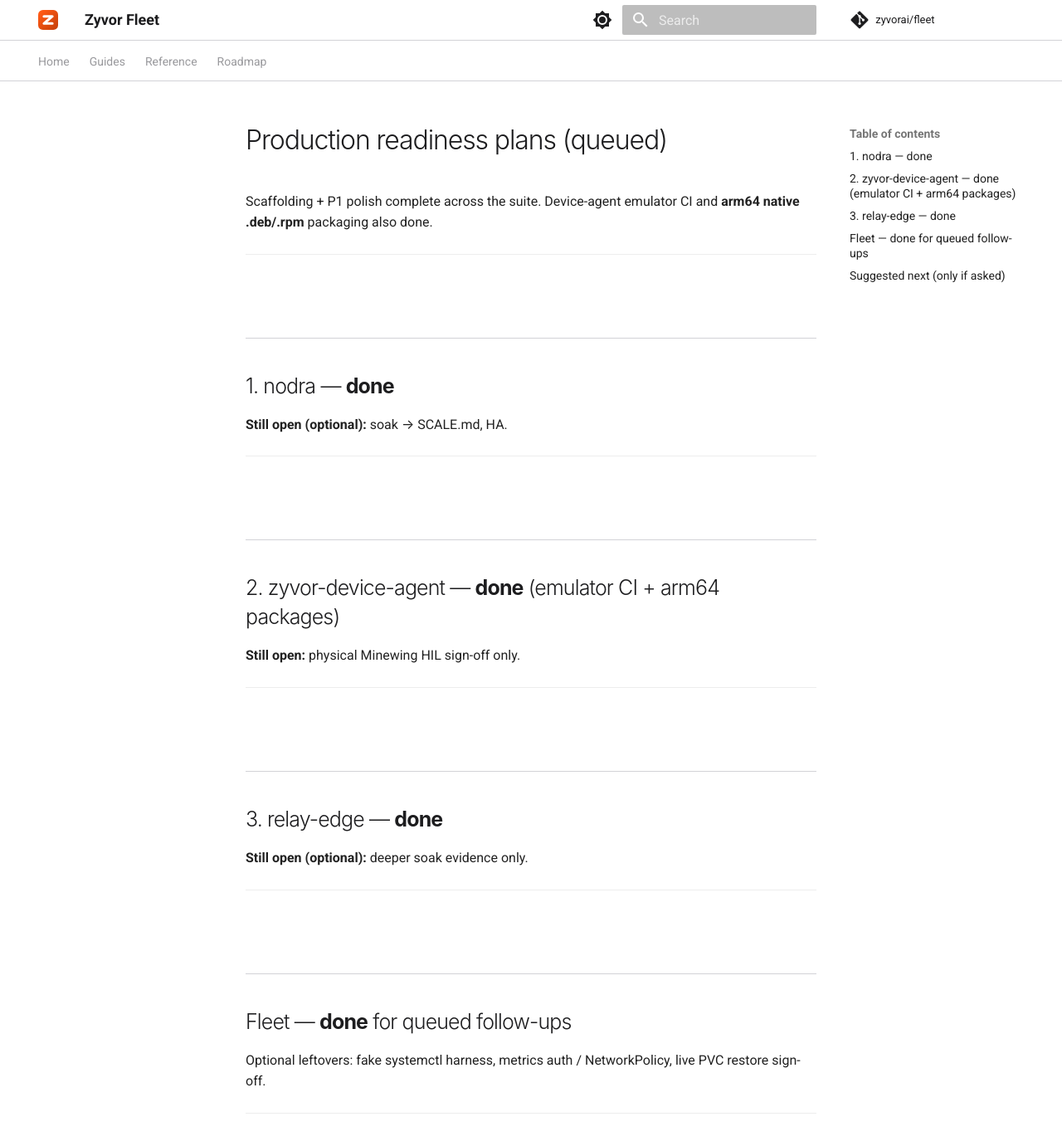
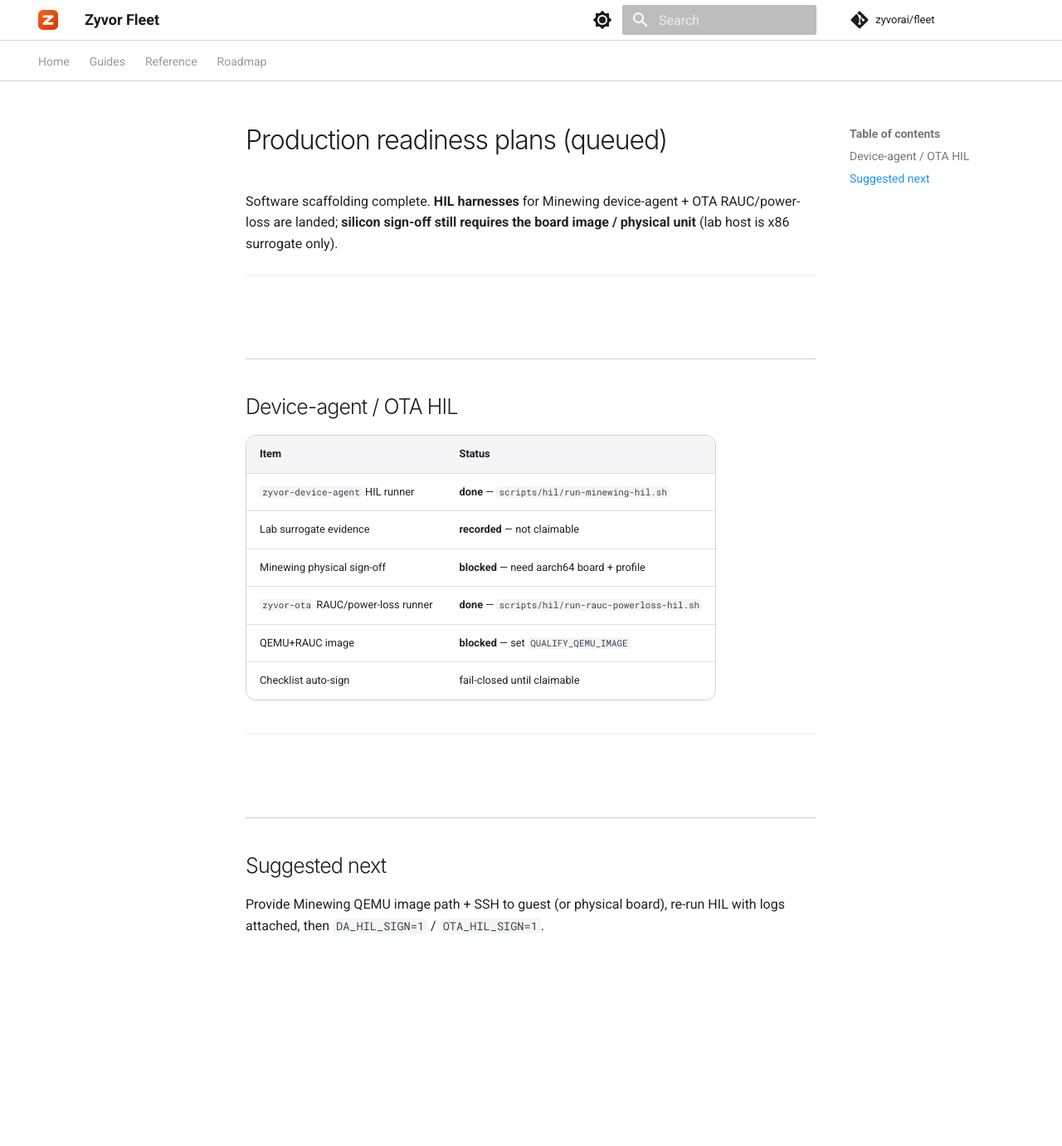
Before and after one commit to zyvorai/fleet, an MkDocs documentation site: the page built from docs/NEXT_REPOS_PLAN.md, in a window 1280 px wide and 1400 px high. Shown: the top 1381 px of the window at 83% size. Built offline with MkDocs 1.6.1 and Material for MkDocs 9.7.7, drawn with Linux system fonts in a browser that asks for light colours; comment, search, counter and statistics services are not loaded; some of the changed text lies outside the part shown.

```diff
--- a/docs/NEXT_REPOS_PLAN.md
+++ b/docs/NEXT_REPOS_PLAN.md
@@ -1,35 +1,25 @@
 # Production readiness plans (queued)
 
-Scaffolding + P1 polish complete across the suite. Device-agent emulator CI
-and **arm64 native .deb/.rpm** packaging also done.
+Software scaffolding complete. **HIL harnesses** for Minewing device-agent +
+OTA RAUC/power-loss are landed; **silicon sign-off still requires the board
+image / physical unit** (lab host is x86 surrogate only).
 
 ---
 
-## 1. nodra — **done**
+## Device-agent / OTA HIL
 
-**Still open (optional):** soak → SCALE.md, HA.
+| Item | Status |
+|---|---|
+| `zyvor-device-agent` HIL runner | **done** — `scripts/hil/run-minewing-hil.sh` |
+| Lab surrogate evidence | **recorded** — not claimable |
+| Minewing physical sign-off | **blocked** — need aarch64 board + profile |
+| `zyvor-ota` RAUC/power-loss runner | **done** — `scripts/hil/run-rauc-powerloss-hil.sh` |
+| QEMU+RAUC image | **blocked** — set `QUALIFY_QEMU_IMAGE` |
+| Checklist auto-sign | fail-closed until claimable |
 
 ---
 
-## 2. zyvor-device-agent — **done** (emulator CI + arm64 packages)
+## Suggested next
 
-**Still open:** physical Minewing HIL sign-off only.
-
----
-
-## 3. relay-edge — **done**
-
-**Still open (optional):** deeper soak evidence only.
-
----
-
-## Fleet — **done** for queued follow-ups
-
-Optional leftovers: fake systemctl harness, metrics auth / NetworkPolicy,
-live PVC restore sign-off.
-
----
-
-## Suggested next (only if asked)
-
-Physical HIL on Minewing GW1 r1, or suite-wide soak — not blocking software.
+Provide Minewing QEMU image path + SSH to guest (or physical board), re-run
+HIL with logs attached, then `DA_HIL_SIGN=1` / `OTA_HIL_SIGN=1`.
```
Also changed, not shown: CHANGELOG.md (+2 -1 lines), docs/PRODUCTION.md (+1 -1 lines), docs/QUALIFICATION.md (+5 -1 lines), 5 other files.
